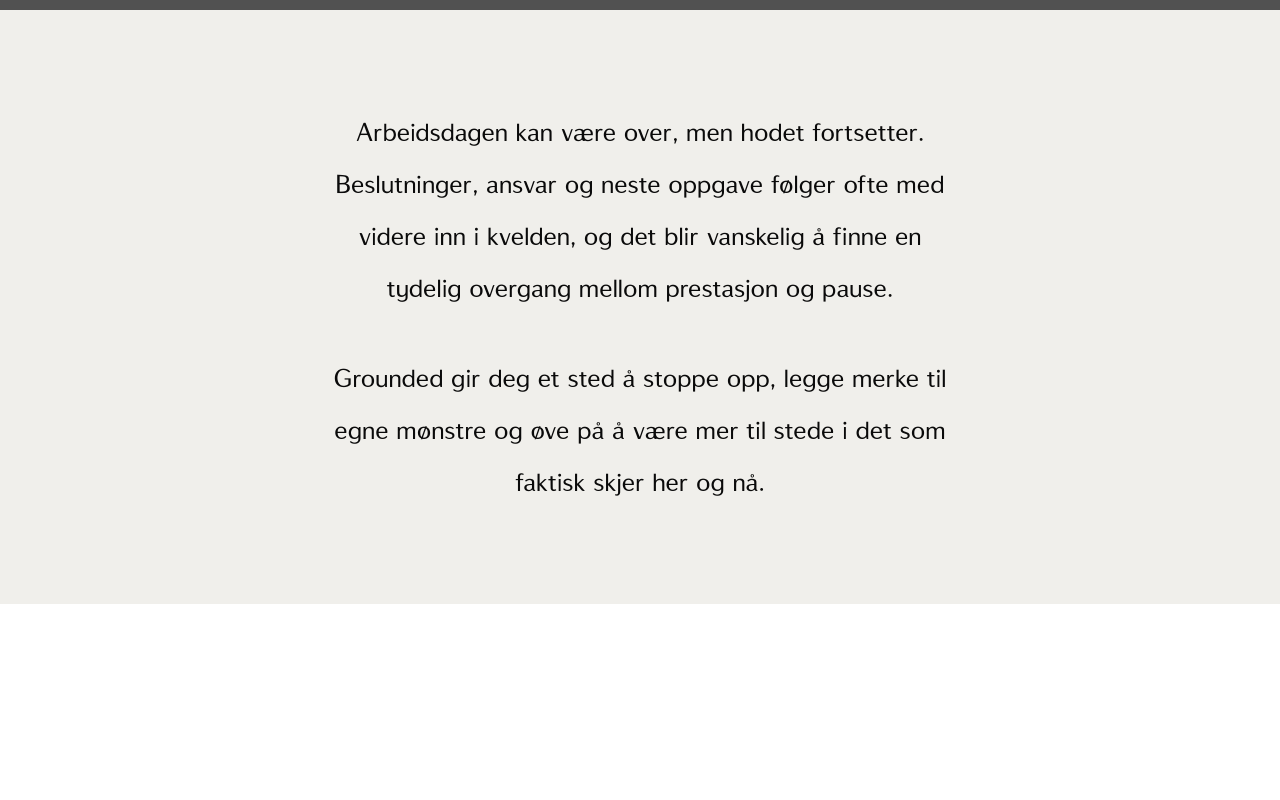
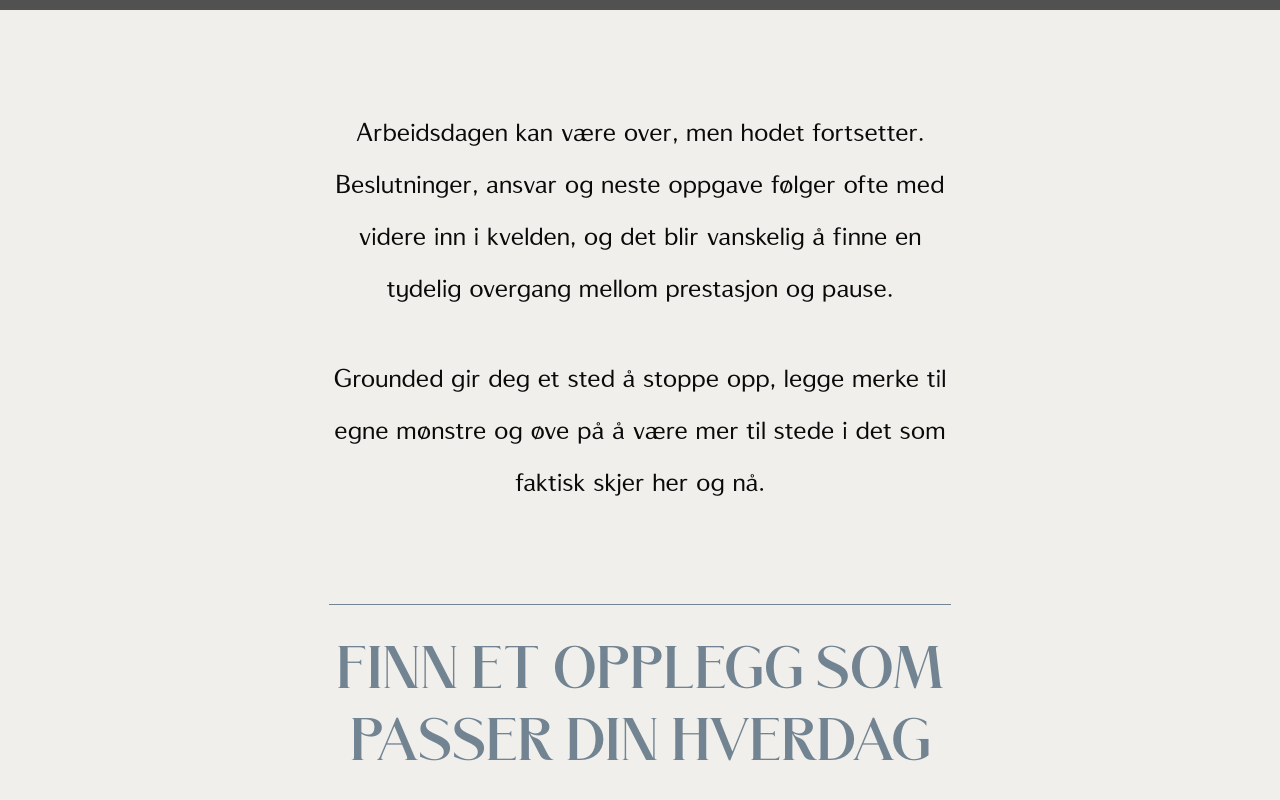
Before and after one commit to lulu630/grounded-website, a React (Vite) app: page / in a window 1280 px wide. Shown: the part 790-1590 px from the top of the page. Before the commit the page ends 1394 px from the top, so only its background shows below. Built offline with nearby package versions, Linux system fonts and the light colour scheme; grey boxes are pictures that could not be loaded.

Commit message:
Add Services-section and its title

```diff
--- a/src/App.css
+++ b/src/App.css
@@ -368,3 +368,34 @@
 
   }
 }
+
+
+/*------------ SERVICES SECTION ------------ */
+
+.services{
+    background-color: var(--bg);
+    max-width: 1000vw;
+    padding: ;
+    display: flex;
+    flex-direction: column;
+    justify-content: center;
+    align-items: center;
+
+
+}
+
+
+.services__list{
+  font-family: "Merchant";
+  font-size: 60px;
+  color: var(--titles);
+  text-transform: uppercase;
+  max-width: 15ch;
+  line-height: 1.2;
+  font-weight: 200;
+  text-align: center;
+  border-block: 1px solid var(--titles);
+  padding-block: 2rem;
+
+
+}
--- a/src/App.jsx
+++ b/src/App.jsx
@@ -1,3 +1,4 @@
+import Services from "./Components/Services"
 import Intro from "./Components/Intro"
 import Hero from "./Components/Hero"
 import Navbar from "./Components/Navbar"
@@ -12,6 +13,9 @@
       <main>
         <Hero />
         <Intro />
+        <Services />
+
+
 
       </main>
     </>
--- a/src/Components/Services.jsx
+++ b/src/Components/Services.jsx
@@ -0,0 +1,14 @@
+
+function Services() {
+    return(
+        <section className="services">
+            <h2 className="services__list">
+                Finn et opplegg som passer din hverdag
+            </h2>
+
+        </section>
+    )
+}
+
+
+export default Services
```
